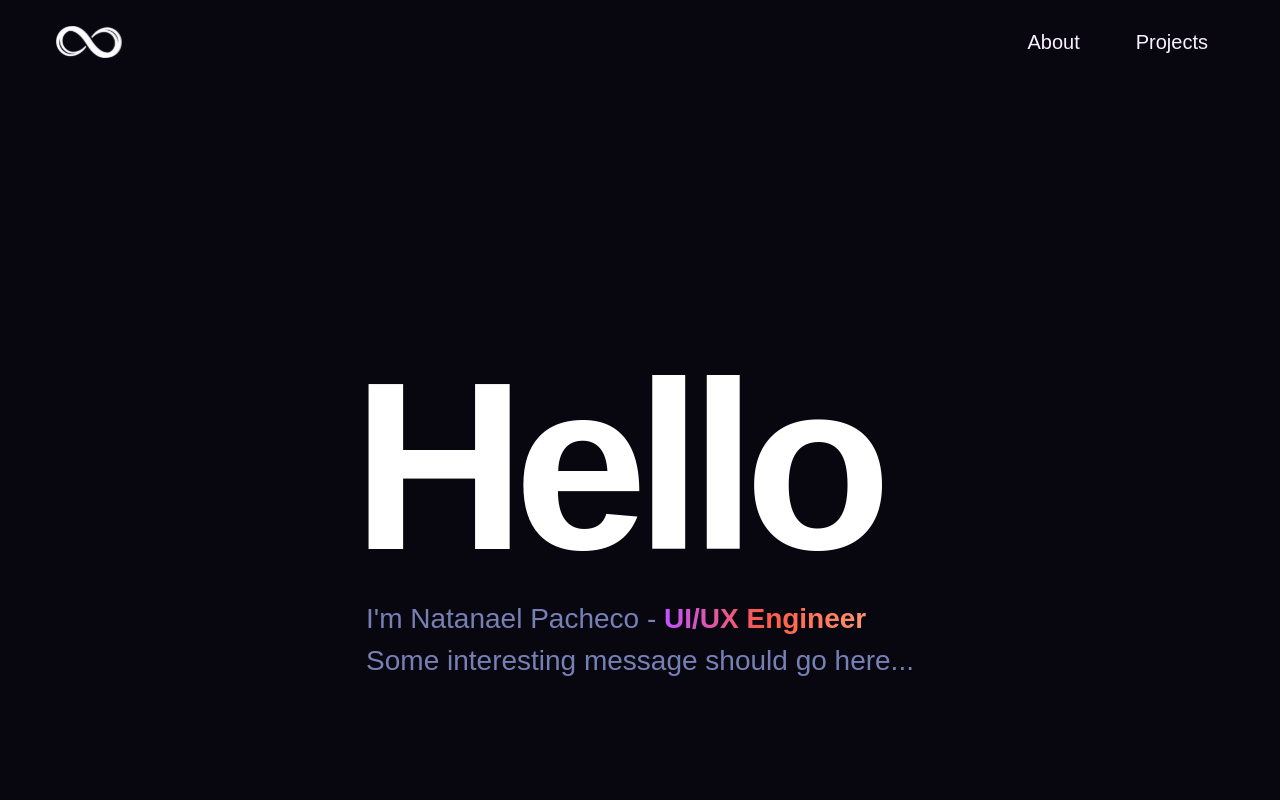
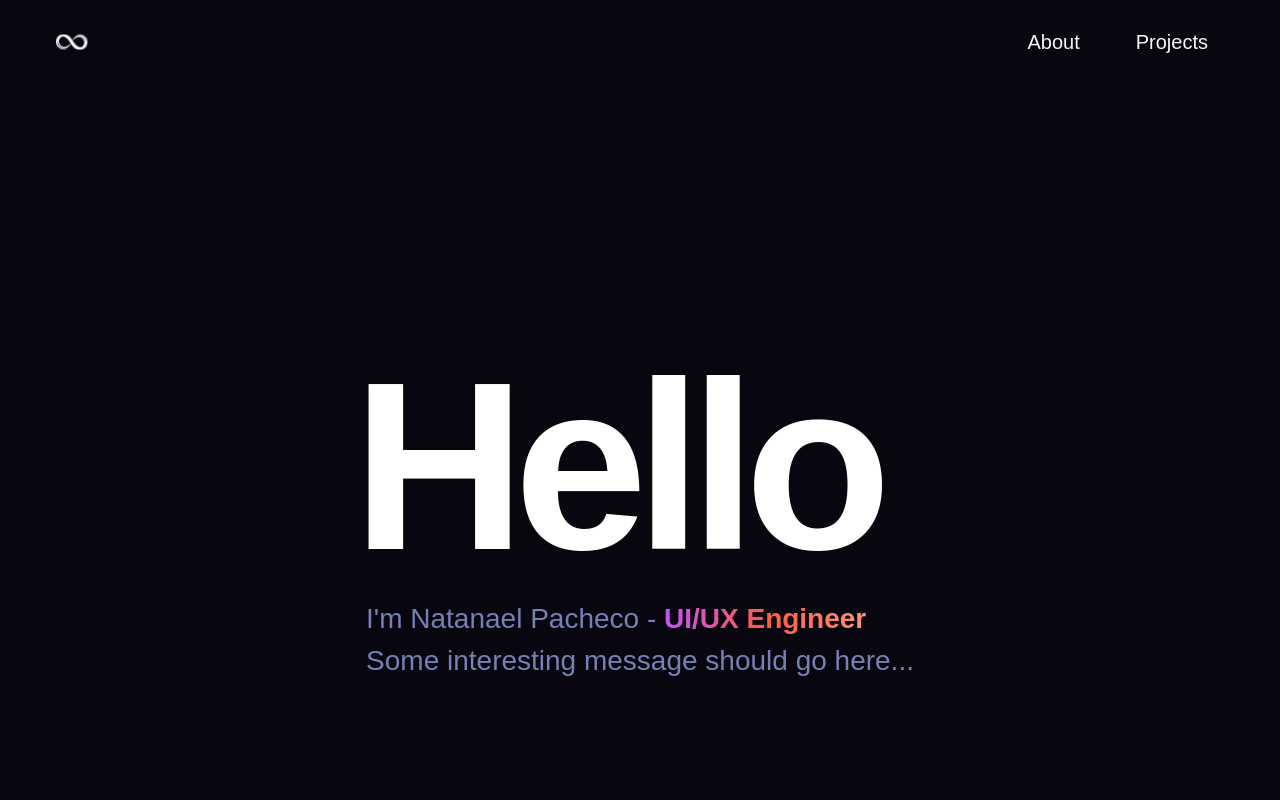
Before and after one commit to nacheco/portfolio-main, a Next.js app: page / in a window 1280 px wide. Shown: the top 800 px of the page. Built offline with nearby package versions, Linux system fonts and the light colour scheme.

Commit message:
Made adjustments to be able to build

```diff
--- /dev/null
+++ b/app/about/page.tsx
@@ -0,0 +1,11 @@
+import React from 'react'
+
+const page = () => {
+    return (
+        <div>
+            About
+        </div>
+    )
+}
+
+export default page
--- a/app/components/Hero.tsx
+++ b/app/components/Hero.tsx
@@ -3,7 +3,7 @@ const Hero = ({ }) => {
         <div className="flex flex-col items-center justify-center h-[40rem] md:h-[50rem]">
             <h1 className="text-[150px] md:text-[200px] lg:text-[240px] tracking-tighter font-bold text-white -ml-6 -mb-6 lg:-ml-12 lg:-mb-12">Hello</h1>
             <p className="text-[17px] md:text-[22px] lg:text-[28px] text-indigo-300/70">
-                I'm Natanael Pacheco - <span className="text-transparent bg-clip-text bg-main-gradient font-semibold">UI/UX Engineer</span>
+                I&apos;m Natanael Pacheco - <span className="text-transparent bg-clip-text bg-main-gradient font-semibold">UI/UX Engineer</span>
                 <br />
                 Some interesting message should go here...
             </p>
--- a/app/components/Navbar.tsx
+++ b/app/components/Navbar.tsx
@@ -1,4 +1,5 @@
 import { Button } from "@/components/ui/button"
+import Image from "next/image"
 
 const Navbar = () => {
     return (
@@ -6,10 +7,10 @@ const Navbar = () => {
             <nav>
                 <div className="flex flex-wrap justify-between items-center md:mx-8 p-6 ">
                     <a href="#" className="flex items-center space-x-2 rtl:space-x-reverse">
-                        <img src="/logo/logo.svg" className="h-8" alt="Flowbite Logo" />
+                        <Image src="/logo/logo.svg" width={32} height={32} className="h-8" alt="Logo" />
                     </a>
                     <div className="flex items-center space-x-2 md:space-x-6 rtl:space-x-reverse">
-                        <a href="#">
+                        <a href="/about">
                             <Button variant="link" className="text-lightPurple text-[20px] font- hover:text-purple transition-all">About</Button>
                         </a>
                         <a href="#">
--- a/app/globals.css
+++ b/app/globals.css
@@ -40,6 +40,7 @@ body {
     --radius: 0.5rem;
   }
 }
+
 /* Scrollbar Styles */
 ::-webkit-scrollbar {
   width: 6px;
@@ -59,6 +60,6 @@ body {
 }
 
 ::selection {
-  color: var(--lightPurple);
-  background-color: var(--dark);
+  color: var(--dark);
+  background-color: var(--deepPurple);
 }
```
